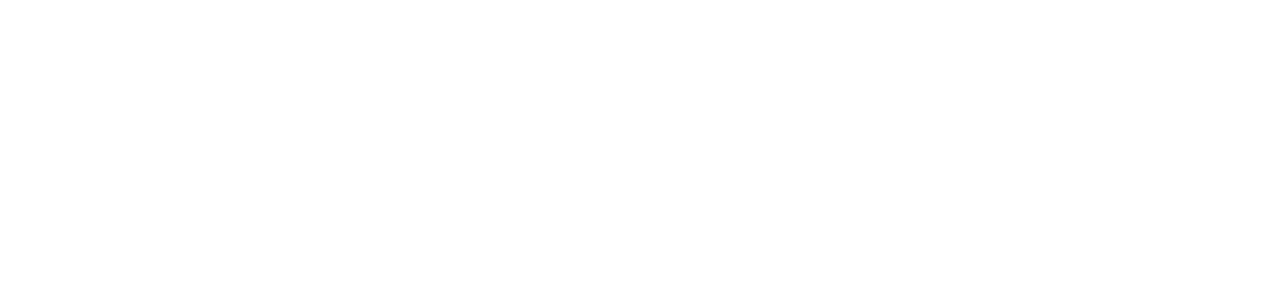
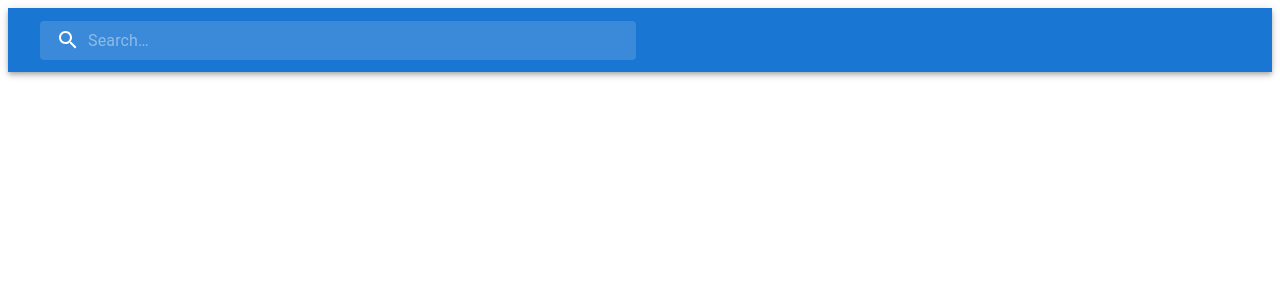
Before and after one commit to abdulladone94/encoretech-io-dev-exercise, a React (Create React App) app: page / in a window 1280 px wide. Shown: the top 300 px of the page. Built offline with nearby package versions, Linux system fonts and the light colour scheme.

Commit message:
Material UI search bar

```diff
--- a/src/App.js
+++ b/src/App.js
@@ -1,7 +1,12 @@
 import "./App.css";
+import SearchAppBar from "./SearchBar";
 
 function App() {
-  return <div className="App"></div>;
+  return (
+    <div className="App">
+      <SearchAppBar />
+    </div>
+  );
 }
 
 export default App;
--- /dev/null
+++ b/src/SearchBar.js
@@ -0,0 +1,69 @@
+import * as React from "react";
+import { styled, alpha } from "@mui/material/styles";
+import AppBar from "@mui/material/AppBar";
+import Box from "@mui/material/Box";
+import Toolbar from "@mui/material/Toolbar";
+import InputBase from "@mui/material/InputBase";
+import SearchIcon from "@mui/icons-material/Search";
+
+const Search = styled("div")(({ theme }) => ({
+  position: "relative",
+  borderRadius: theme.shape.borderRadius,
+  backgroundColor: alpha(theme.palette.common.white, 0.15),
+  "&:hover": {
+    backgroundColor: alpha(theme.palette.common.white, 0.25),
+  },
+  marginLeft: 0,
+  width: "100%",
+  [theme.breakpoints.up("sm")]: {
+    marginLeft: theme.spacing(1),
+    width: "auto",
+  },
+}));
+
+const SearchIconWrapper = styled("div")(({ theme }) => ({
+  padding: theme.spacing(0, 2),
+  height: "100%",
+  position: "absolute",
+  pointerEvents: "none",
+  display: "flex",
+  alignItems: "center",
+  justifyContent: "center",
+}));
+
+const StyledInputBase = styled(InputBase)(({ theme }) => ({
+  color: "inherit",
+  "& .MuiInputBase-input": {
+    padding: theme.spacing(1, 1, 1, 0),
+    // vertical padding + font size from searchIcon
+    paddingLeft: `calc(1em + ${theme.spacing(4)})`,
+    transition: theme.transitions.create("width"),
+    width: "100%",
+    [theme.breakpoints.up("sm")]: {
+      width: "60ch",
+      "&:focus": {
+        width: "20ch",
+      },
+    },
+  },
+}));
+
+export default function SearchAppBar() {
+  return (
+    <Box sx={{ flexGrow: 1 }}>
+      <AppBar position="static">
+        <Toolbar>
+          <Search>
+            <SearchIconWrapper>
+              <SearchIcon />
+            </SearchIconWrapper>
+            <StyledInputBase
+              placeholder="Search…"
+              inputProps={{ "aria-label": "search" }}
+            />
+          </Search>
+        </Toolbar>
+      </AppBar>
+    </Box>
+  );
+}
```
Also changed, not shown: package.json (+7 -0 lines), 2 other files (tests, documents, lock files or other folders).
